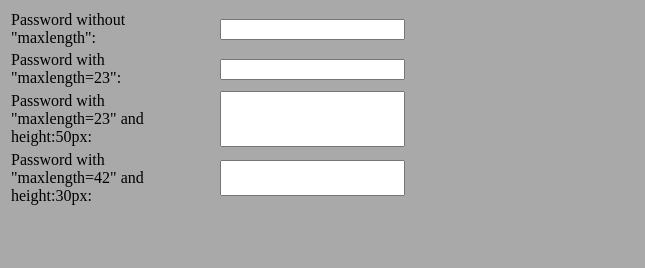
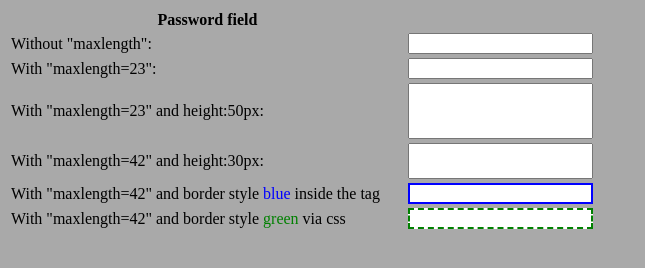
Before and after one commit to trockenasche/US-Password-Length-Indicator, a plain HTML site: page docs/index.html in a window 1280 px wide. Shown: the whole page, without its empty margins (0-645 px from the left). Drawn offline with Linux system fonts and the light colour scheme.

Commit message:
add test fields with pre styles #4

```diff
--- a/docs/index.html
+++ b/docs/index.html
@@ -5,25 +5,43 @@
     <meta charset="utf-8">
     <title>UserScript Password Length Indicator - Test Page</title>
     <link rel="shortcut icon" type="image/png" href="favicon.png">
+
+    <style>
+        .password {
+            border-color: green;
+            border-style: dashed;
+        }
+    </style>
 </head>
 
 <body style="background: darkgray;">
-    <table width="400">
+    <table width="600">
         <tr>
-            <td>Password without<br>"maxlength":</td>
+            <th>Password field</th>
+        </tr>
+        <tr>
+            <td>Without "maxlength":</td>
             <td><input type="password"></td>
         </tr>
         <tr>
-            <td>Password with<br>"maxlength=23":</td>
+            <td>With "maxlength=23":</td>
             <td><input type="password" maxlength="23"></td>
         </tr>
         <tr>
-            <td>Password with<br>"maxlength=23" and height:50px:</td>
+            <td>With "maxlength=23" and height:50px:</td>
             <td><input type="password" maxlength="23" style="height:50px"></td>
         </tr>
         <tr>
-            <td>Password with<br>"maxlength=42" and height:30px:</td>
+            <td>With "maxlength=42" and height:30px:</td>
             <td><input type="password" maxlength="42" style="height:30px"></td>
+        </tr>
+        <tr>
+            <td>With "maxlength=42" and border style <span style="color: blue;">blue</span> inside the tag </td>
+            <td><input type="password" maxlength="42" style="border-color: blue; border-style: double;"></td>
+        </tr>
+        <tr>
+            <td>With "maxlength=42" and border style <span style="color: green;">green</span> via css</td>
+            <td><input type="password" maxlength="42" class="password"></td>
         </tr>
     </table>
 </body>
```
